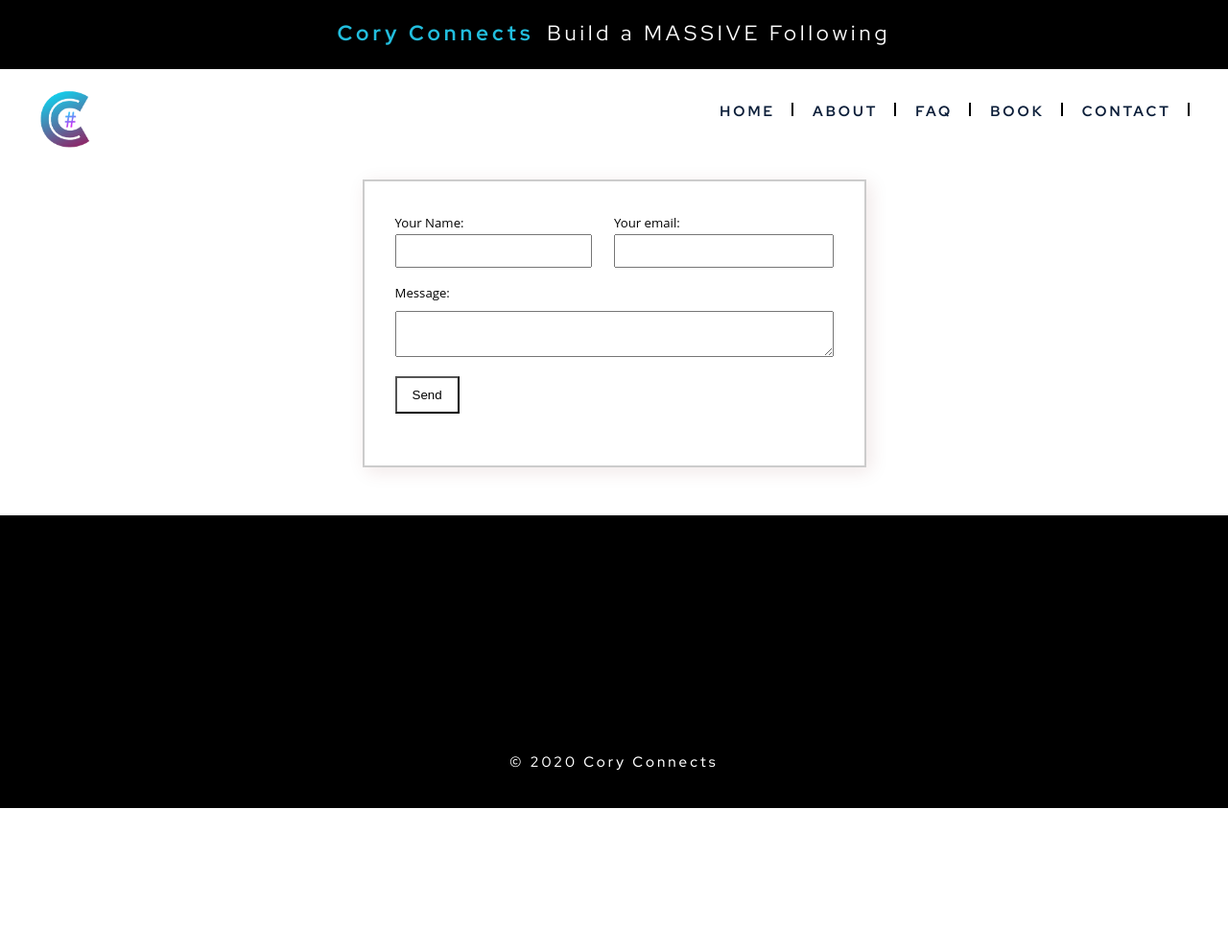
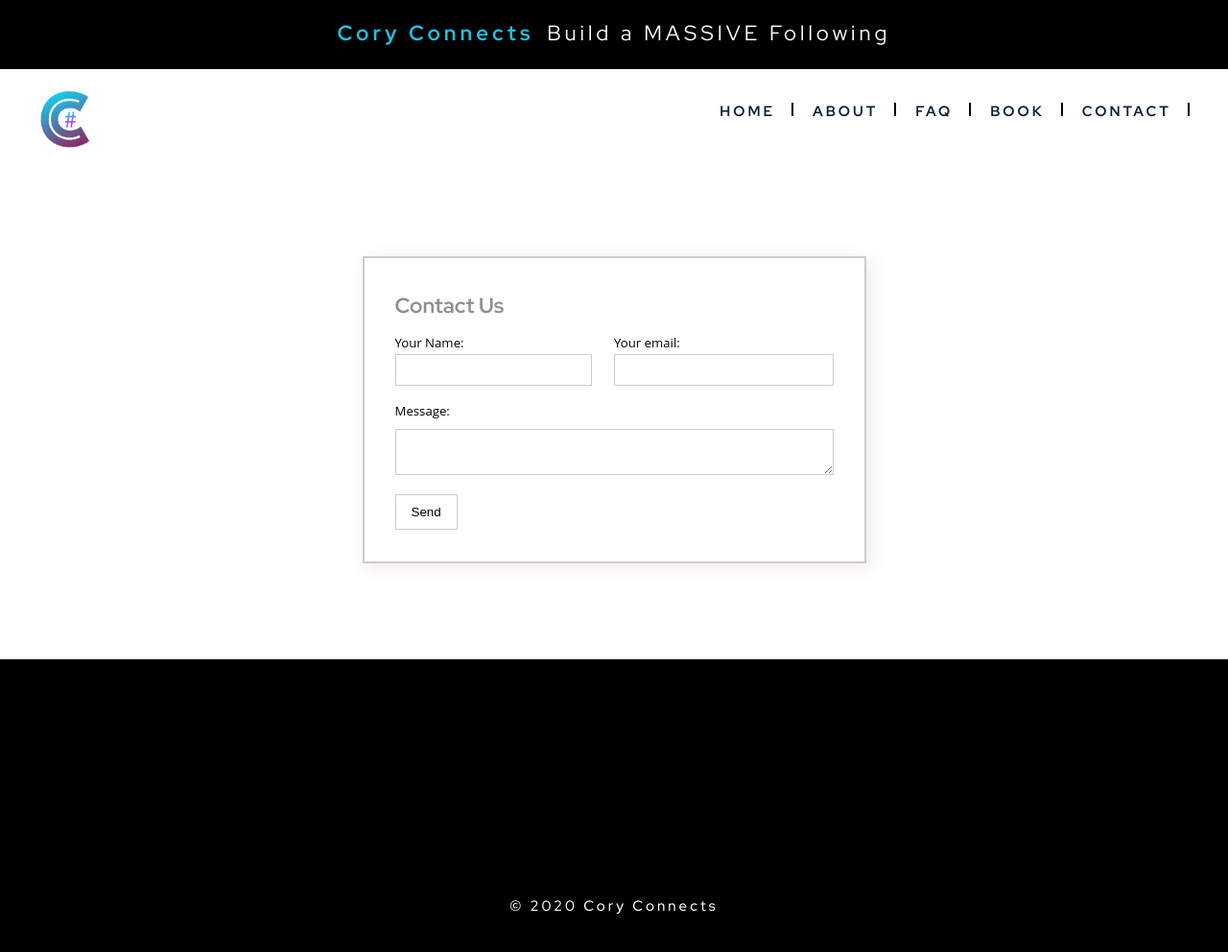
Before and after one commit to andreanthony/andreanthony.github.io, a Jekyll site: the page corycontact.html, which Jekyll copies as it is, in a window 1280 px wide. Shown: the whole page at 96% size. Built offline with Jekyll 4.4.1, drawn with Linux system fonts in a browser that asks for light colours; some web fonts are replaced; before the commit the page ends 900 px from its top, so only the background shows below that.

Commit message:
Update corycontact.html

```diff
--- a/corycontact.html
+++ b/corycontact.html
@@ -3,13 +3,13 @@
 <head>
 <meta charset="UTF-8">
 <meta name="viewport" content="width=device-width, initial-scale=1">
-<title>About - Cory Connects</title>
+<title>Contact - Cory Connects</title>
 <meta name="googlebot" content="index, follow, max-snippet:-1, max-image-preview:large, max-video-preview:-1" />
 <meta name="bingbot" content="index, follow, max-snippet:-1, max-image-preview:large, max-video-preview:-1" />
 <link rel="canonical" href="https://www.coryconnects.com" />
 <meta property="og:locale" content="en_US" />
 <meta property="og:type" content="article" />
-<meta property="og:title" content="About - Cory Connects" />
+<meta property="og:title" content="Contact - Cory Connects" />
 <meta property="og:description" content="Cory Connects" />
 <meta property="og:url" content="https://www.coryconnects.com/" />
 <meta property="og:site_name" content="Cory Connects" />
@@ -57,25 +57,26 @@
 			<a href="#" class="responsive-menu-close"></a>
 		</div>
 	</div>
-<section class="section_05" style="padding-top: 20px;margin-bottom: 50px;">
-      <div class="section-5" style="box-sizing: border-box;box-shadow: .3em .3em 1.4em rgba(107,22,22,.1);border: 2px solid rgba(0,0,0,.2);background-color: rgba(255, 255, 255, 0.9);max-width: 525px;padding: 2rem;font-family: Open Sans,sans-serif;margin: auto;height: 300px;font-size: .825rem;">
+<section class="section_05" style="padding-top: 100px;padding-bottom: 100px;">
+      <div class="section-5" style="box-sizing: border-box;box-shadow: .3em .3em 1.4em rgba(107,22,22,.1);border: 2px solid rgba(0,0,0,.2);background-color: rgba(255, 255, 255, 0.9);max-width: 525px;padding: 2rem;font-family: Open Sans,sans-serif;margin: auto;height: 320px;font-size: .825rem;">
 			<form action="https://formspree.io/xknqlgry" method="POST">
-  <label style="width: 50%;float: left;/*! /*! align-items: baseline; */ /*! *\/ */">
+  <label style="width: 100%;">
+    <h3 style="color: #918f8d;">Contact Us</h3>
+  </label>
+  <label style="width: 50%;float: left;">
     Your Name:
-    <input type="text" name="name" style="width: 90%;margin-left: 0px;padding: 8px;">
+    <input type="text" name="name" style="width: 90%;border: 1px solid rgba(0,0,0,0.2);padding: 8px;">
   </label>
   <label style="">
     Your email:
-    <input type="text" name="_replyto" style="width: 50%;padding: 8px;">
+    <input type="text" name="_replyto" style="width: 50%;padding: 8px;border: 1px solid rgba(0,0,0,0.2);">
   </label>
   <label style="display: flex;margin-top: 10px;padding-top: 5px;width: 100%;">
     Message:
-    <textarea name="message" style="margin-top: 30px;padding: 8px;margin-left: -57px;width: 100%;"></textarea>
+    <textarea name="message" style="margin-top: 30px;padding: 8px;margin-left: -57px;width: 100%;border: 1px solid rgba(0,0,0,0.2);"></textarea>
   </label>
 
-  <!-- your other form fields go here -->
-
-  <button type="submit" style="background-color: #fff;padding: .75em 1rem;display: flex;margin-top: 20px;">Send</button>
+  <button type="submit" style="background-color: #fff;padding: .75em 1rem;display: flex;margin-top: 20px;border: 1px solid rgba(0,0,0,0.2);">Send</button>
 </form>
 			</div>
     </section>
```
